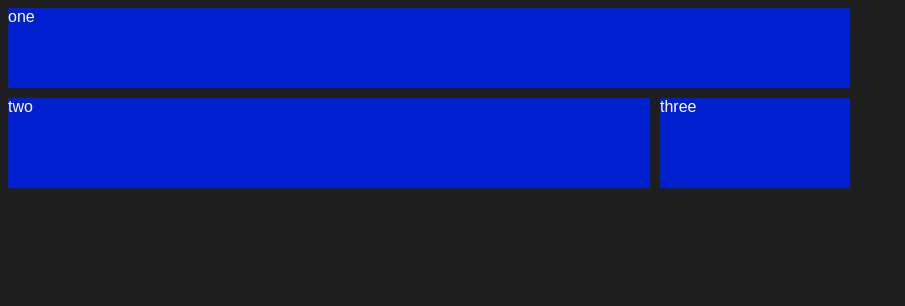
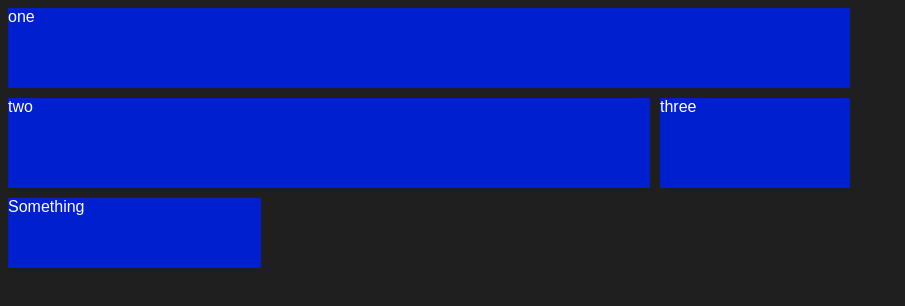
Before and after one commit to 1R3KUS/gittest, a plain HTML site: page index.html in a window 1280 px wide. Shown: the whole page, without its empty margins (0-905 px from the left). Drawn offline with Linux system fonts and the light colour scheme.

Commit message:
Добавил новый div

```diff
--- a/index.html
+++ b/index.html
@@ -11,6 +11,7 @@
     <div class="one">one</div>
     <div class="two">two</div>
     <div class="three">three</div>
+    <div>Something</div>
   </div>
 </body>
 </html>
```
